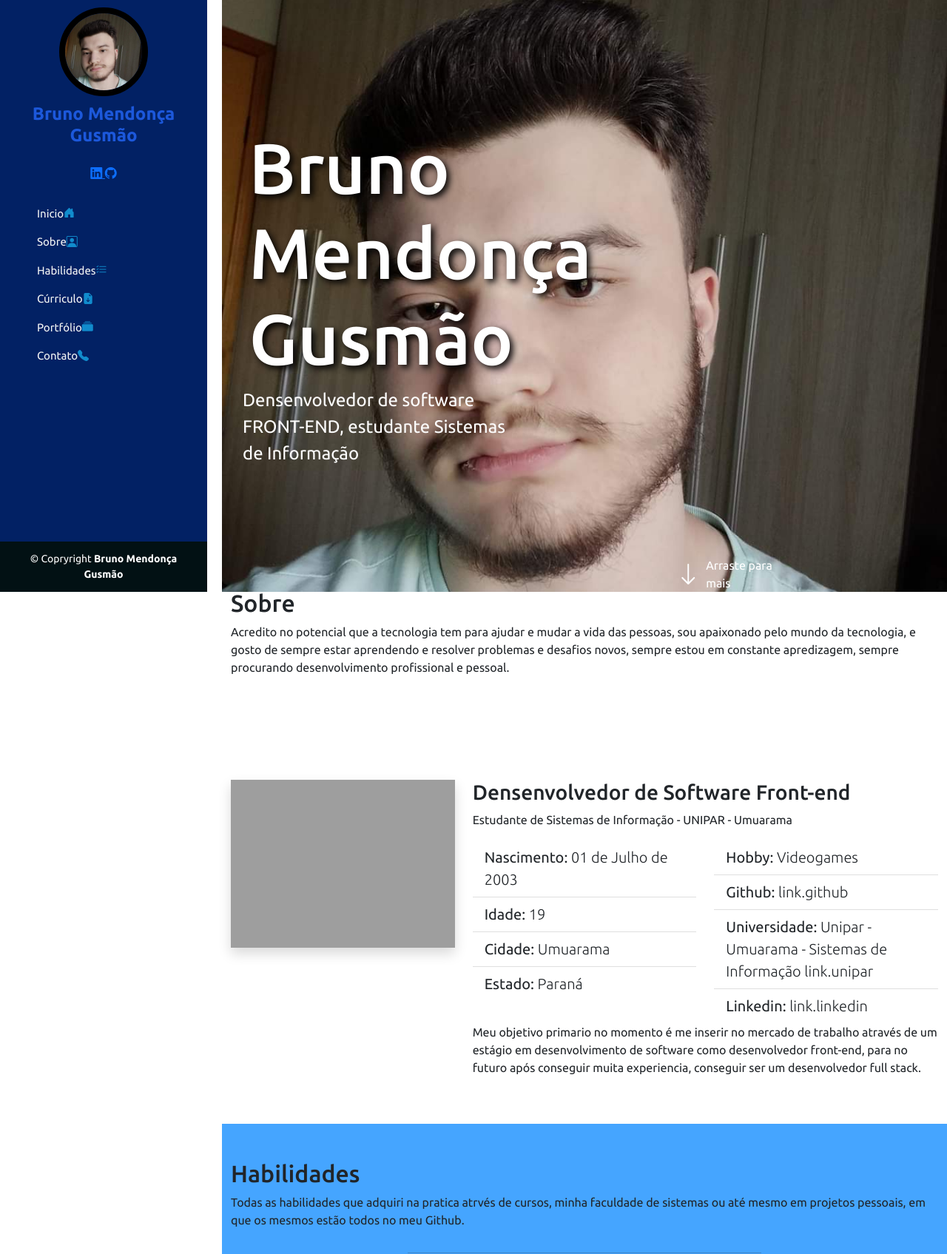
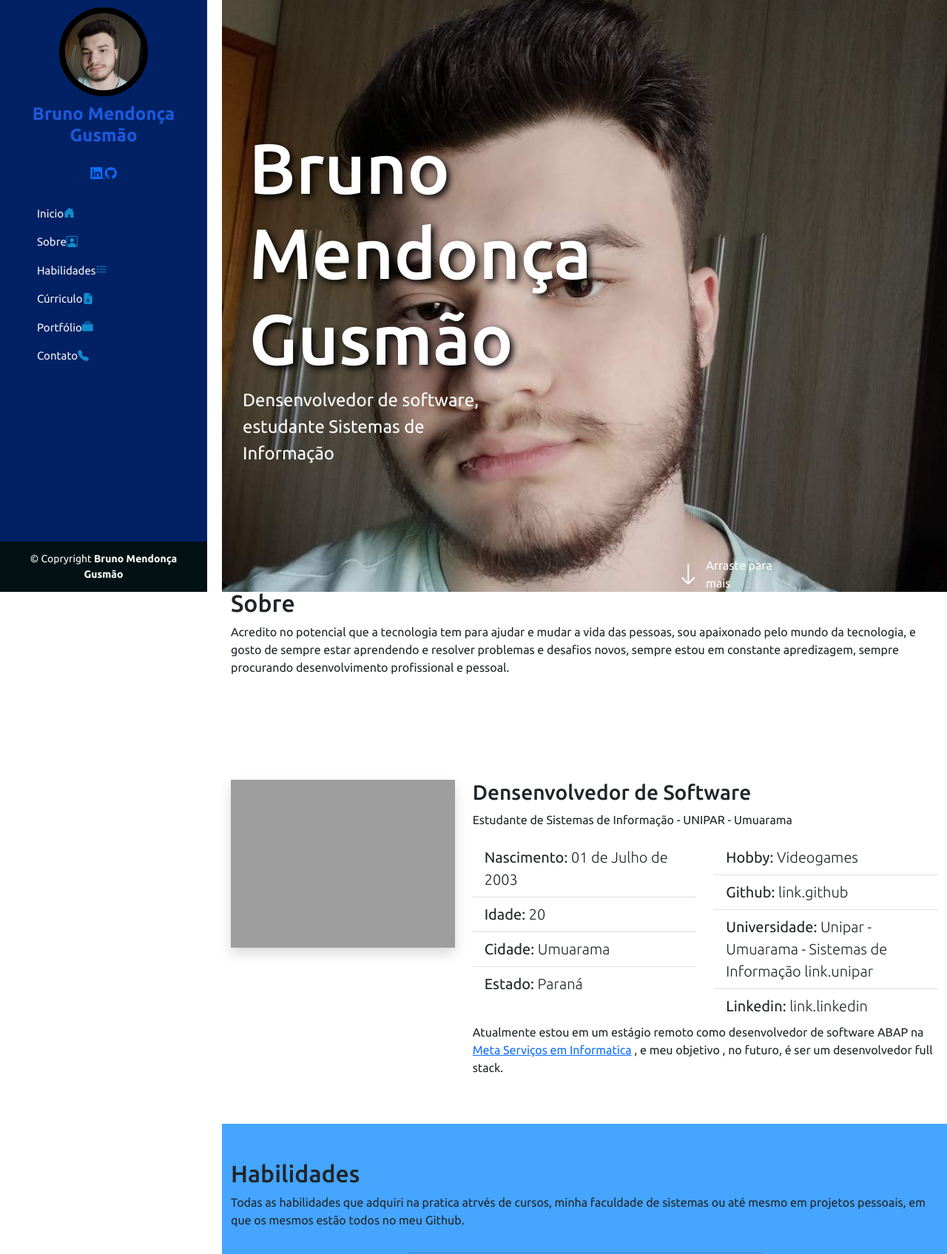
Before and after one commit to BrunoDev2003/Portfolio, a Flask app: page / in a window 1280 px wide. Shown: the top 1695 px of the page at 74% size. Run offline with Flask 2, Linux system fonts and the light colour scheme; some libraries are stand-ins or nearby versions; grey boxes are pictures that could not be loaded.

Commit message:
atualizando o portfolio com os dados atuais, e começando a função de traduzir para ingles ao clique de um botão

```diff
--- /dev/null
+++ b/static/translations.json
@@ -0,0 +1,5 @@
+{
+    "secao_sobre": "I believe in the potential that technology has to help and change people's lives.I am passionate about the world of technology and enjoy constantly learning and solving new problems and challenges. I am always seeking professional and personal development."
+
+
+}
--- a/templates/index.html
+++ b/templates/index.html
@@ -66,7 +66,7 @@
         <section id="inicio" class="row m-0 p-0">
             <div class="col-md-5 d-flex justify-content-center align-items-center flex-column">
                 <h2 class="text-white text-shadow">Bruno Mendonça Gusmão</h2>
-                <span id="subtitle" class="text-white">Densenvolvedor de software FRONT-END, estudante Sistemas de Informação</span>
+                <span id="subtitle" class="text-white">Densenvolvedor de software, estudante Sistemas de Informação</span>
             </div>
 
             <div class="col-md-7 d-flex justify-content-center align-items-end">
@@ -96,7 +96,7 @@
                     <img class="img-fluid shadow" src="../static/img/brunofoto2.jpg" alt="foto_perfil" >
                 </div>
                 <div class="col-md-8">
-                    <h3>Densenvolvedor de Software Front-end</h3>
+                    <h3>Densenvolvedor de Software</h3>
                     <p>Estudante de Sistemas de Informação - UNIPAR - Umuarama</p>
 
                     <div class="row">
@@ -106,7 +106,7 @@
                                     Nascimento: <span class="fw-lighter">01 de Julho de 2003</span>
                                 </li>
                                 <li class="list-group-item">
-                                    Idade: <span class="fw-lighter">19</span>
+                                    Idade: <span class="fw-lighter">20</span>
                                 </li>
                                 <li class="list-group-item">
                                     Cidade: <span class="fw-lighter">Umuarama</span>
@@ -144,7 +144,7 @@
                         </div>
                     </div>
 
-                    <p> Meu objetivo primario no momento é me inserir no mercado de trabalho através de um estágio em desenvolvimento de software como desenvolvedor front-end, para no futuro após conseguir muita experiencia, conseguir ser um desenvolvedor full stack.
+                    <p> Atualmente estou em um estágio remoto como desenvolvedor de software ABAP na <a href="https://www.meta.com.br/">Meta Serviços em Informatica</a> , e meu objetivo , no futuro, é ser um desenvolvedor full stack.
                     </p>
                 </div>
             </div>
@@ -222,7 +222,10 @@
                                                                 <div class="progress">
                                                                     <div class="progress-bar" role="progressbar" style="width: 85%;" aria-valuenow="85" aria-valuemin="0" aria-valuemax="100">85%</div>
                                                                     </div>
-
+                                                                    <p class="mt-3 mb-8">ABAP - SAP</p>
+                                                                <div class="progress">
+                                                                    <div class="progress-bar" role="progressbar" style="width: 85%;" aria-valuenow="85" aria-valuemin="0" aria-valuemax="100">85%</div>
+                                                                    </div>
                     </div>
                     <div class="col-md-6">
 
@@ -303,6 +306,16 @@
                                 </div>
                                 <div class="col">
                                     <div class="card">
+                                    <img src="../static/img/Java_project.jpg" class="card-img-top" alt="Projeto pessoal">
+                                    <div class="card-body">
+                                        <h5 class="card-title">KizunaTech</h5>
+                                        <p class="card-text">Um projeto CRUD fullstack, desenvolvido completamente em Java, como o DBeaver como a ferramenta universal de banco de dados, e firebird como o Banco de Dados.</p>
+                                        <a href="https://github.com/BrunoDev2003/Sistema2022-Sistema-facul">KizunaTech</a>
+                                    </div>
+                                    </div>
+                                </div>
+                                <div class="col">
+                                    <div class="card">
                                     <img src="../static/img/geekecommerce_img.png" class="card-img-top" alt="Projeto Pessoal">
                                     <div class="card-body">
                                         <h5 class="card-title">GeekEcommerce</h5>
@@ -356,6 +369,7 @@
                                         <a href="https://github.com/BrunoDev2003/Jogo-do-dinossauro-sem-internet.git">Jogo do dinosauro sem internet</a>
                                     </div>
                                     </div>
+
                                 </div>
                                 </div>
                                 </div>
```
Also changed, not shown: static/img/Java_project.jpg (added).
